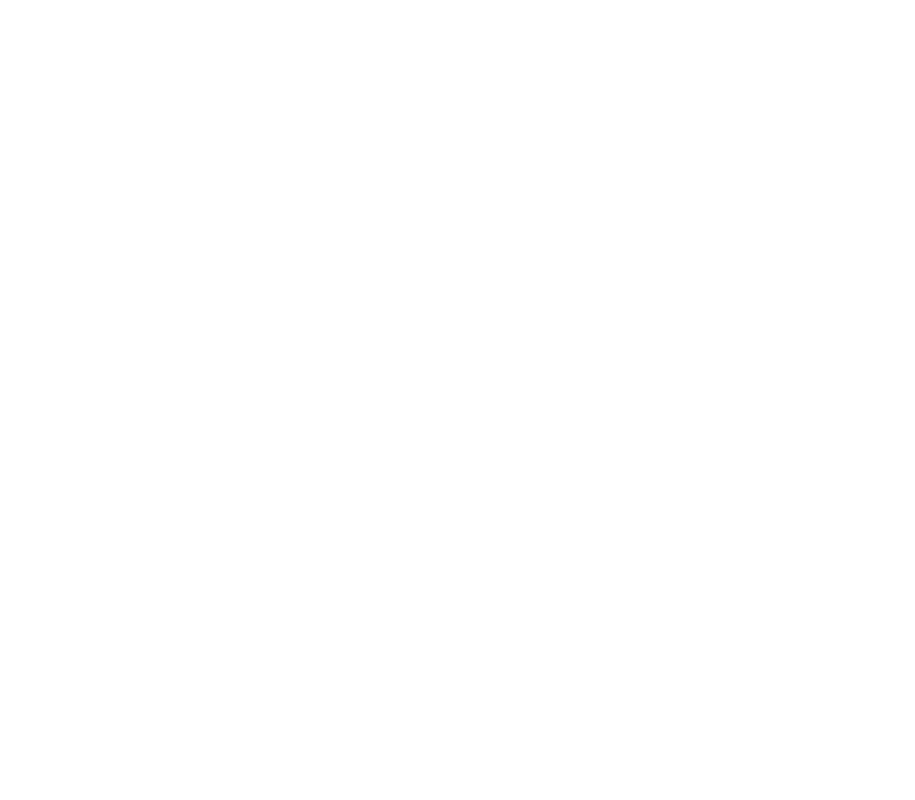
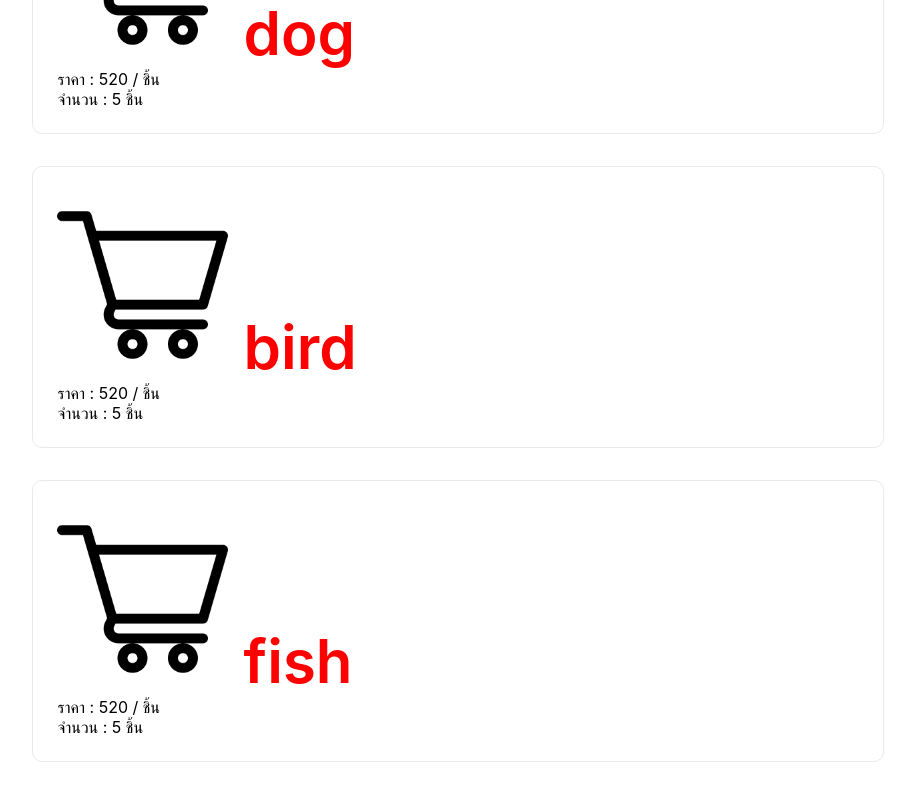
Before and after one commit to SilverSky9/DevToolNo1, a Next.js app in the folder frontend/: page /Home in a window 1280 px wide. Before the commit this address had no page. Shown: the part 656-1456 px from the top of the page, without its empty margins (182-1097 px from the left). Before the commit the page ends 800 px from the top, so only its background shows below. Built offline with nearby package versions, Linux system fonts and the light colour scheme.

Commit message:
Unfinish Matching

```diff
--- /dev/null
+++ b/frontend/pages/Home.js
@@ -0,0 +1,98 @@
+import Head from 'next/head'
+import Image from 'next/image'
+import styles from '../styles/Home.module.css'
+import shopping_cart from '../public/shopping-cart.png'
+
+const tag_want = []
+var data1 = [
+    {
+        post_id : 1,
+        pin : 123,
+        product_name : "cat",
+        post_date : "12-3-63",
+        product_option : "buy",
+        price : 520,
+        amount : 5,
+        tag_id : 5
+    },
+    {
+        post_id : 1,
+        pin : 123,
+        product_name : "dog",
+        post_date : "12-3-63",
+        product_option : "buy",
+        price : 520,
+        amount : 5,
+        tag_id : 5
+    },
+    {
+        post_id : 1,
+        pin : 123,
+        product_name : "bird",
+        post_date : "12-3-63",
+        product_option : "buy",
+        price : 520,
+        amount : 5,
+        tag_id : 5
+    },
+    {
+        post_id : 1,
+        pin : 123,
+        product_name : "fish",
+        post_date : "12-3-63",
+        product_option : "buy",
+        price : 520,
+        amount : 5,
+        tag_id : 5
+    },
+]
+
+const handleChange = (e) => {
+    if(!tag_want.includes(e))
+    {
+        tag_want.push(e)
+        alert(tag_want)
+    }
+    else {
+       tag_want =  tag_want.filter(function(ele){
+            return ele != e;
+        })
+        alert(tag_want)
+    }
+}
+
+
+export default function Matching() {
+  return (
+    <div className={styles.container}>
+      <div>
+          <div className={styles.logo} > <Image width={71} height={68} src={shopping_cart} alt="shopping_cart" /> Market</div>
+          <input  placeholder='Search ?'></input>
+          <button>Search</button>
+      </div>
+      <main className={styles.main}>
+
+      {data1.map(content => (
+
+
+        <div className={styles.card}>
+            <div style={{color: "red", display: 'inline'}}>
+                <div className={styles.logo} > <Image width={171} height={168} src={shopping_cart} alt="shopping_cart" /> {content.product_name}</div>
+
+            </div>
+
+            ราคา : {content.price} / ชิ้น <br></br>
+            จำนวน : {content.amount} ชิ้น
+
+            </div>
+
+      ))}
+
+      </main>
+      {/* <div className={styles.next}>
+        <button className={styles.nextt}>Next</button>
+        <Image src="/next_icon.svg" alt="Vercel Logo" width={62} height={16} />
+      </div> */}
+    </div>
+  )
+}
--- a/frontend/styles/Home.module.css
+++ b/frontend/styles/Home.module.css
@@ -80,9 +80,10 @@
   color: inherit;
   text-decoration: none;
   border: 1px solid #eaeaea;
+  /* border: 1px solid #000000; */
   border-radius: 10px;
   transition: color 0.15s ease, border-color 0.15s ease;
-  max-width: 300px;
+  width: 70%;
 }
 
 .card:hover,
@@ -104,9 +105,14 @@
 }
 
 .logo {
-  height: 1em;
-  margin-left: 0.5rem;
+    font-style: normal;
+    font-weight: 600;
+    font-size: 60px;
+    line-height: 8  0px;
+    padding-top: 10px;
 }
+
+
 
 @media (max-width: 600px) {
   .grid {
```
Also changed, not shown: frontend/pages/Matching.js (+35 -2 lines), frontend/styles/Matching.module.css (+33 -1 lines).
